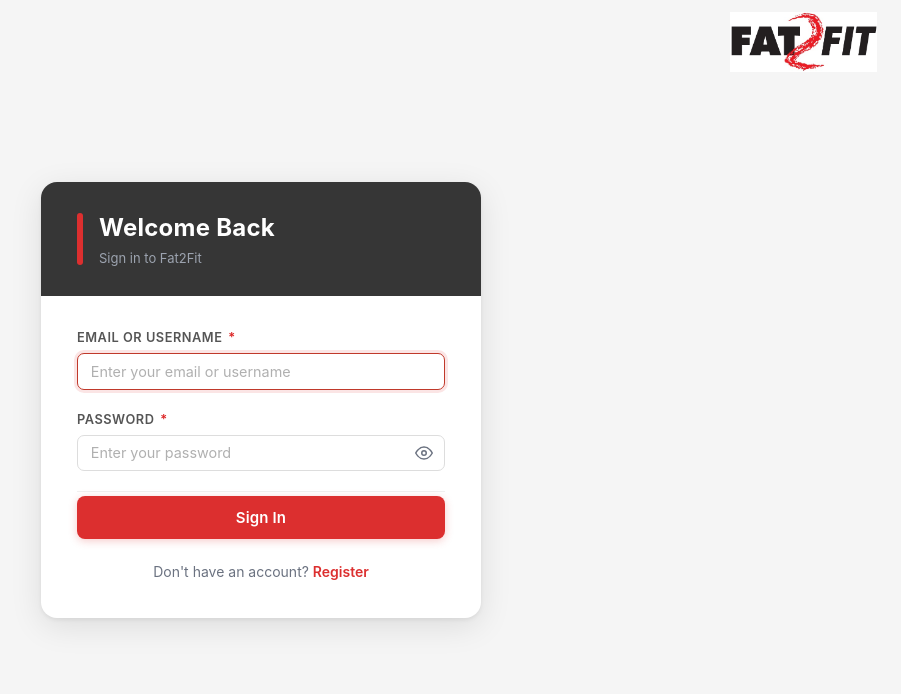
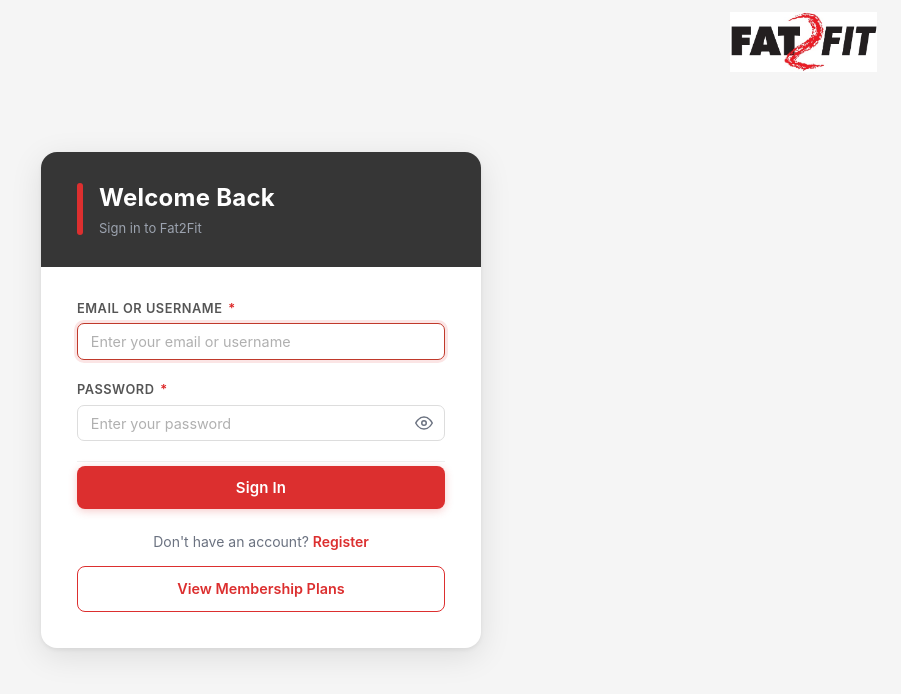
Before and after one commit to IT24101496MP/Smart-Gym-membership-Management-System, a React (Vite) app in the folder frontend/: page /login in a window 1280 px wide. Shown: the top 694 px of the page, without its empty margins (379-1280 px from the left). Built offline with nearby package versions, Linux system fonts and the light colour scheme.

Commit message:
Implement membership plan overview page

```diff
--- a/frontend/src/pages/auth/LoginPage.css
+++ b/frontend/src/pages/auth/LoginPage.css
@@ -247,3 +247,26 @@ html, body, #root {
 .register-link:hover {
   color: #b71f1f;
 }
+
+.plans-link-button {
+  display: inline-flex;
+  justify-content: center;
+  align-items: center;
+  width: 100%;
+  margin-top: -6px;
+  padding: 11px 16px;
+  border: 1.5px solid #dc2f2f;
+  border-radius: 8px;
+  color: #dc2f2f;
+  font-size: 0.9rem;
+  font-weight: 600;
+  text-decoration: none;
+  background: #fff;
+  transition: background-color 0.16s, color 0.16s, border-color 0.16s;
+}
+
+.plans-link-button:hover {
+  background-color: #dc2f2f;
+  color: #fff;
+  border-color: #dc2f2f;
+}
--- a/frontend/src/pages/auth/LoginPage.jsx
+++ b/frontend/src/pages/auth/LoginPage.jsx
@@ -169,6 +169,10 @@ const LoginPage = () => {
               Register
             </Link>
           </p>
+
+          <Link to="/membership-plans" className="plans-link-button">
+            View Membership Plans
+          </Link>
         </form>
       </div>
     </div>
```
